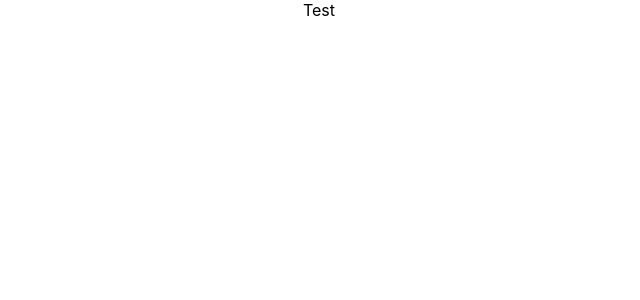
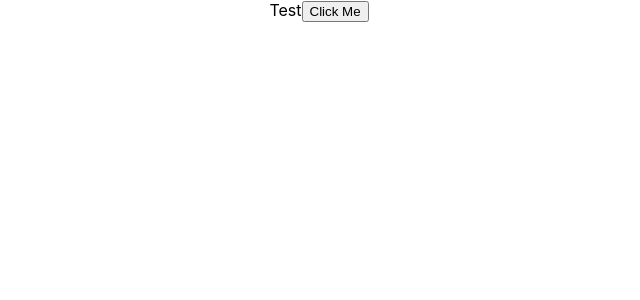
Before and after one commit to sudpmishra/splitex, a React (Create React App) app: page / in a window 1280 px wide. Shown: the top 300 px of the page, without its empty margins (321-961 px from the left). Built offline with nearby package versions, Linux system fonts and the light colour scheme.

Commit message:
added new button

```diff
--- a/src/App.js
+++ b/src/App.js
@@ -4,6 +4,7 @@ function App() {
   return (
     <div className="App">
       Test
+      <button className="btn">Click Me</button>
     </div>
   );
 }
```
